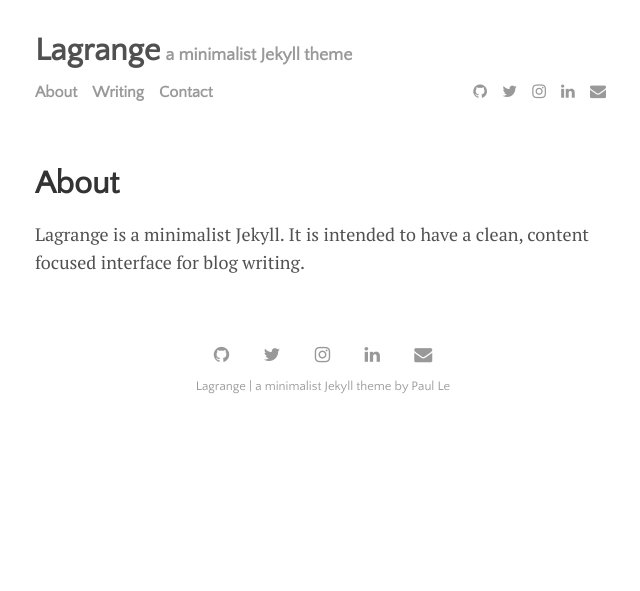
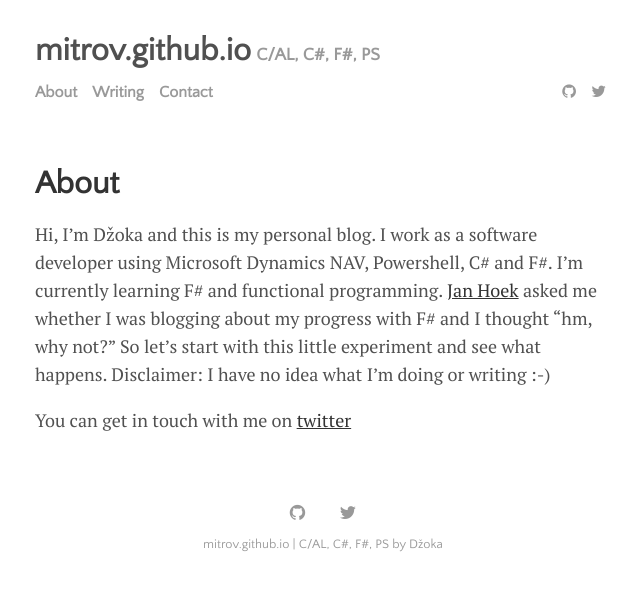
Before and after one commit to mitrov/mitrov.github.io, a Jekyll site: the page built from menu/about.md, in a window 1280 px wide. Shown: the top 591 px of the page, without its empty margins (317-957 px from the left). Built offline with Jekyll 4.4.1, drawn with Linux system fonts in a browser that asks for light colours; nearby versions of some CDN libraries.

Commit message:
initial commit

```diff
--- a/_config.yml
+++ b/_config.yml
@@ -1,10 +1,11 @@
 # Site Settings
 
 paginate:            5
-disqus:              #"your-disqus"
+disqus:              mitrov.github.io
+twitter_username:    _dzmi
 
 # Build settings
 markdown:            kramdown
 highlighter:         rouge
 permalink:           none
-gems:                [jekyll-paginate]
+plugins:                [jekyll-paginate]
--- a/_data/settings.yml
+++ b/_data/settings.yml
@@ -1,15 +1,13 @@
-title:  Lagrange
-tagline:  a minimalist Jekyll theme
+title:  mitrov.github.io
+tagline:  C/AL, C#, F#, PS
 author:
-  name: 'Paul Le'
-  twitter:  paululele
+  name: 'Džoka'
+  twitter:  _dzmi
 
 # Change to true for Disqus comments
 disqus:
-  comments: false
-  disqus_shortname: 'https-lenpaul-github-io-lagrange'
-
-google-ID: 'UA-80213386-1'
+  comments: true
+  disqus_shortname: 'mitrov-github-io'
 
 menu:
 - {name: 'About', url: 'about.html'}
@@ -17,10 +15,7 @@ menu:
 - {name: 'Contact', url: 'contact.html'}
 
 social:
-- {icon: 'github', link: 'https://www.github.com/lenpaul'}
-- {icon: 'twitter', link: 'https://twitter.com/paululele'}
-- {icon: 'instagram', link: 'https://instagram.com/paululele'}
-- {icon: 'linkedin', link: 'http://www.linkedin.com/in/lenpaul/'}
-- {icon: 'envelope', link: 'mailto:l.nguyen.paul@gmail.com'}
+- {icon: 'github', link: 'https://www.github.com/mitrov'}
+- {icon: 'twitter', link: 'https://twitter.com/_dzmi'}
 
 # Available social icons are powered by Font Awesome, so you can use any icon that they offer
--- a/menu/about.md
+++ b/menu/about.md
@@ -2,4 +2,10 @@
 layout: page
 title: About
 ---
-Lagrange is a minimalist Jekyll. It is intended to have a clean, content focused interface for blog writing.
+
+Hi, I'm Džoka and this is my personal blog. I work as a software developer using Microsoft Dynamics NAV, Powershell, C# and F#. I'm currently learning F# and functional programming.
+[Jan Hoek](https://twitter.com/uncommonsensenl) asked me whether I was blogging about my progress with F#
+and I thought "hm, why not?" So let's start with this little experiment and see what happens.
+Disclaimer: I have no idea what I'm doing or writing :-)
+
+You can get in touch with me on [twitter](https://twitter.com/intent/tweet?text=%40_dzmi)
```
Also changed, not shown: _posts/2017-08-11-Hello-World.md (added, +9 -0 lines), menu/contact.md (+1 -1 lines).
